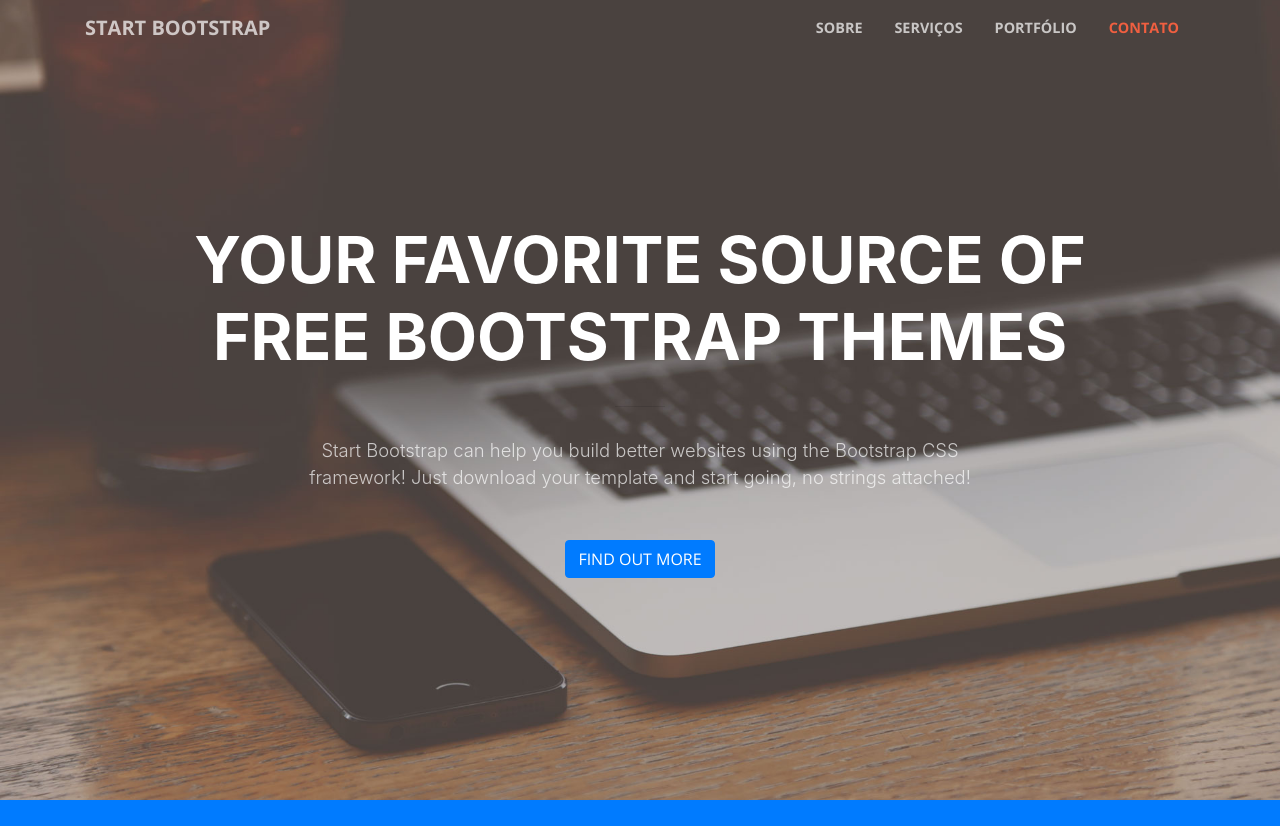
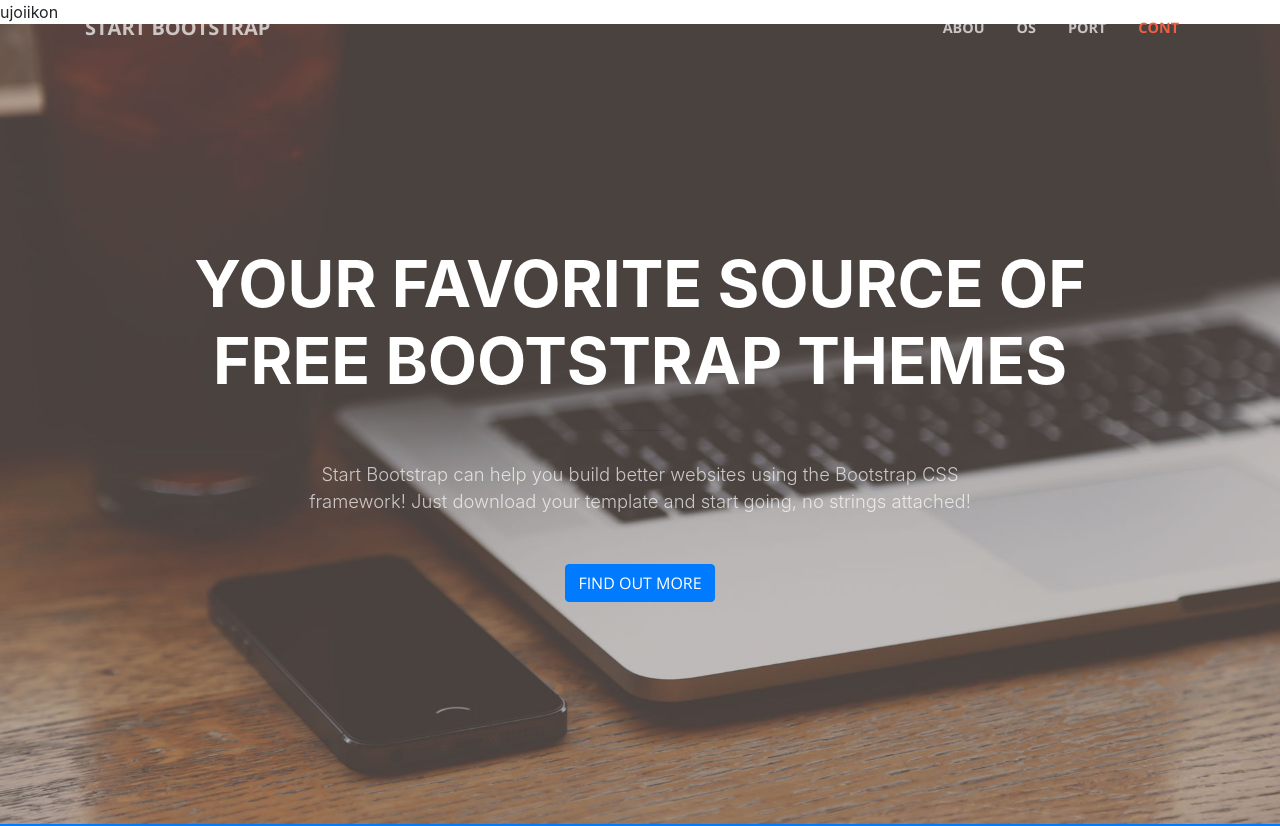
Before and after one commit to IsaiasPaulinoSoares/LearningSkills, a website with bundled scripts: page index.html in a window 1280 px wide. Shown: the top 826 px of the page. Built offline with nearby package versions, Linux system fonts and the light colour scheme.

Commit message:
alteração teste de merge

```diff
--- a/index.html
+++ b/index.html
@@ -8,8 +8,8 @@
     <meta name="description" content="">
     <meta name="author" content="">
 <!-- teste commit-->
-    <title>Isaias Soares - Learning 05/05/2020</title>
-
+    <title>Isaias Soaressssssssssssss - Learning 05/05/2020  bao</title>
+ujoiikon
     <!-- Bootstrap core CSS -->
     <link href="vendor/bootstrap/css/bootstrap.min.css" rel="stylesheet">
 
@@ -38,16 +38,16 @@
         <div class="collapse navbar-collapse" id="navbarResponsive">
           <ul class="navbar-nav ml-auto">
             <li class="nav-item">
-              <a class="nav-link js-scroll-trigger" href="#about">Sobre</a>
+              <a class="nav-link js-scroll-trigger" href="#about">abou</a>
             </li>
             <li class="nav-item">
-              <a class="nav-link js-scroll-trigger" href="#services">Serviços</a>
+              <a class="nav-link js-scroll-trigger" href="#services">os</a>
             </li>
             <li class="nav-item">
-              <a class="nav-link js-scroll-trigger" href="#portfolio">Portfólio</a>
+              <a class="nav-link js-scroll-trigger" href="#portfolio">Port</a>
             </li>
             <li class="nav-item">
-              <a class="nav-link js-scroll-trigger" href="#contact">Contato</a>
+              <a class="nav-link js-scroll-trigger" href="#contact">Cont</a>
             </li>
           </ul>
         </div>
```
